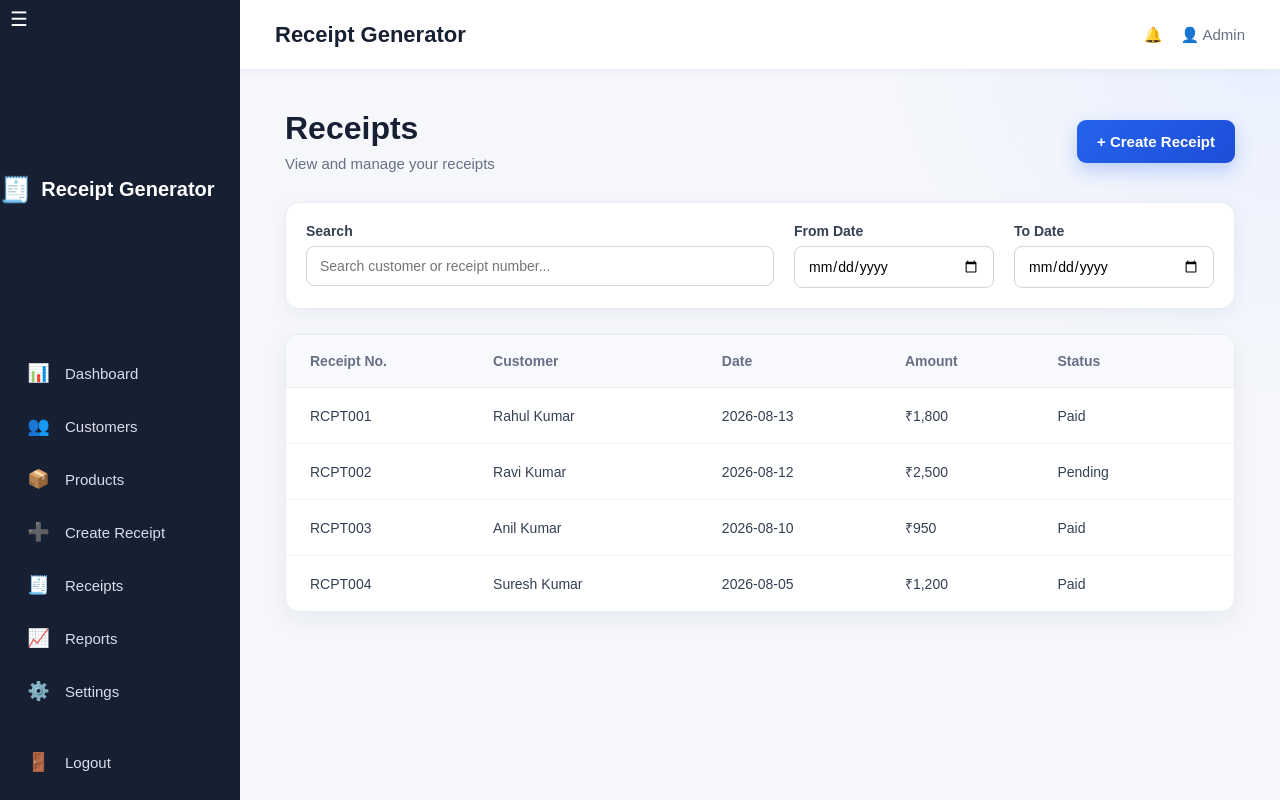
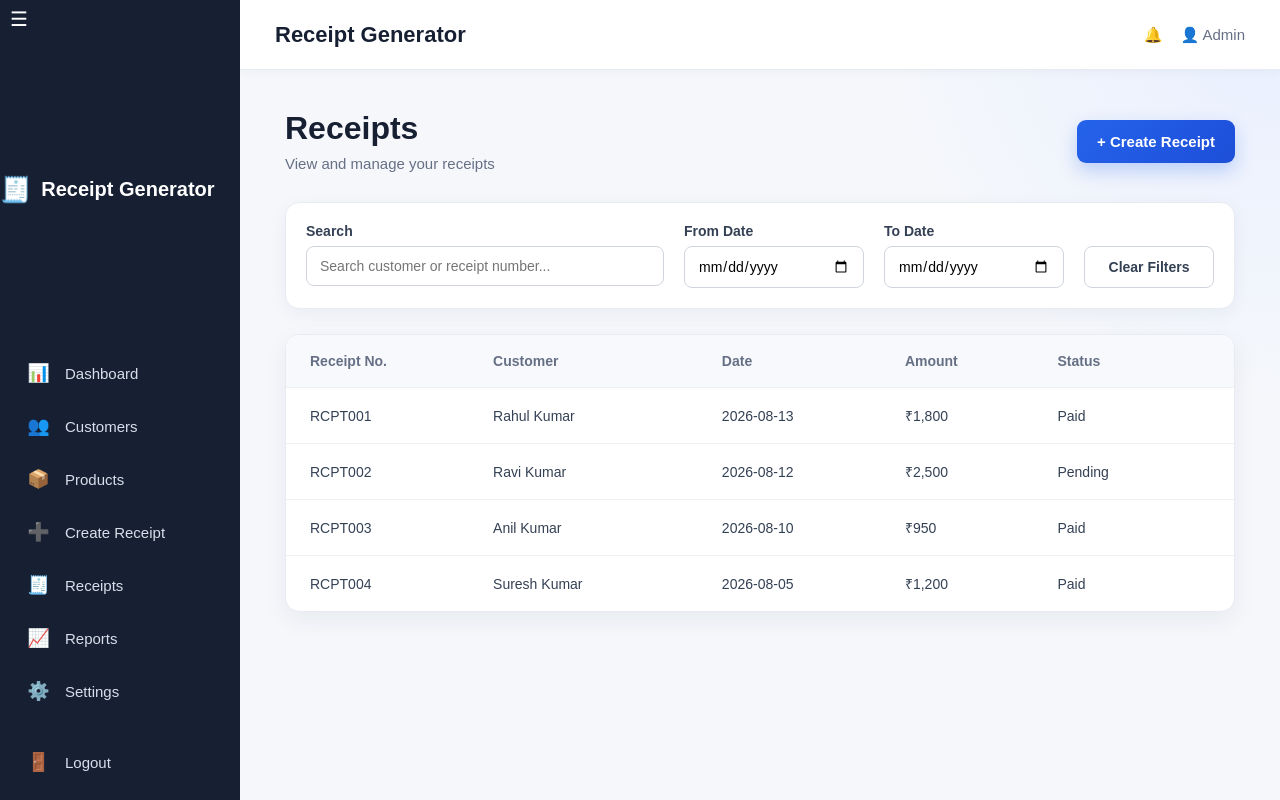
Before and after one commit to yellanithin/receipt-generator, a React (Create React App) app: page /receipts in a window 1280 px wide. Built offline with nearby package versions, Linux system fonts and the light colour scheme.

Commit message:
clear filter button

```diff
--- a/src/App.css
+++ b/src/App.css
@@ -1824,7 +1824,7 @@ button {
 .receipt-filters {
     display: grid;
 
-    grid-template-columns: minmax(0, 1fr) 200px 200px;
+    grid-template-columns: minmax(0, 1fr) 180px 180px 130px;
 
     gap: 20px;
 
@@ -1919,4 +1919,33 @@ button {
         width: 100%;
     }
 
-}
+    .clear-filter-button {
+    width: 100%;
+}
+
+}
+.clear-filter-button {
+    align-self: end;
+
+    height: 42px;
+
+    padding: 0 15px;
+
+    border: 1px solid #d0d5dd;
+    border-radius: 8px;
+
+    background: white;
+    color: #344054;
+
+    font-size: 14px;
+    font-weight: 600;
+
+    cursor: pointer;
+
+    transition: 0.2s ease;
+}
+
+.clear-filter-button:hover {
+    background: #f2f4f7;
+    border-color: #98a2b3;
+}
--- a/src/pages/Receipts.js
+++ b/src/pages/Receipts.js
@@ -4,6 +4,11 @@ function Receipts() {
     const [searchTerm, setSearchTerm] = useState("");
     const [fromDate, setFromDate] = useState("");
     const [toDate, setToDate] = useState("");
+    const clearFilters = () => {
+        setSearchTerm("");
+        setFromDate("");
+        setToDate("");
+    };
     const receipts = [
         {
             receiptNumber: "RCPT001",
@@ -103,6 +108,14 @@ function Receipts() {
                     />
                 </div>
 
+                <button
+                    type="button"
+                    className="clear-filter-button"
+                    onClick={clearFilters}
+                >
+                    Clear Filters
+                </button>
+
             </div>
 
             <div className="receipt-table">
```
